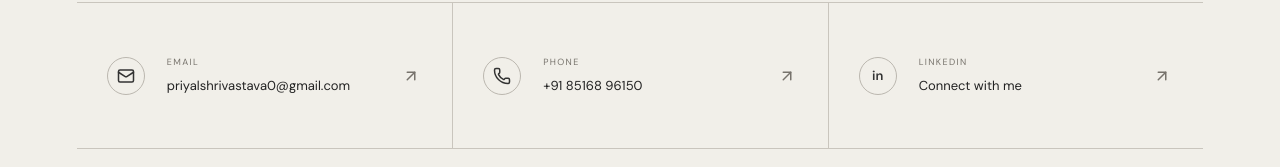
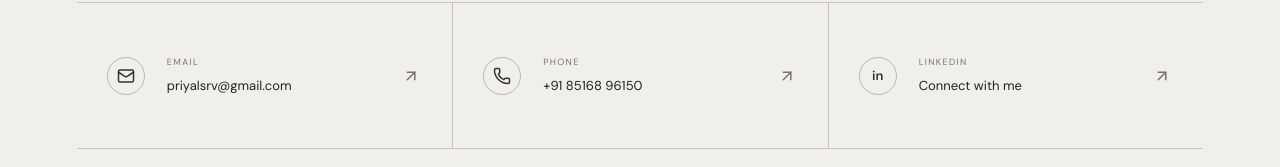
Before and after one commit to DesignerPriyal/priyal-portfolio, a React (Vite) app: page / in a window 1280 px wide. Shown: the part 7840-8007 px from the top of the page. Built offline with nearby package versions, Linux system fonts and the light colour scheme.

Commit message:
Update portfolio design

```diff
--- a/src/components/Contact.jsx
+++ b/src/components/Contact.jsx
@@ -71,7 +71,7 @@ function Contact() {
         ===================================================== */}
 
         <motion.a
-          href="mailto:priyalshrivastava0@gmail.com"
+          href="mailto:priyalsrv@gmail.com"
           className="contact-cta"
 
           initial={{
@@ -123,7 +123,7 @@ function Contact() {
           {/* EMAIL */}
 
           <motion.a
-            href="mailto:priyalshrivastava0@gmail.com"
+            href="mailto:priyalsrv@gmail.com"
             className="contact-detail"
 
             initial={{
@@ -157,7 +157,7 @@ function Contact() {
               </span>
 
               <span className="contact-detail-value">
-                priyalshrivastava0@gmail.com
+                priyalsrv@gmail.com
               </span>
             </div>
 
```
